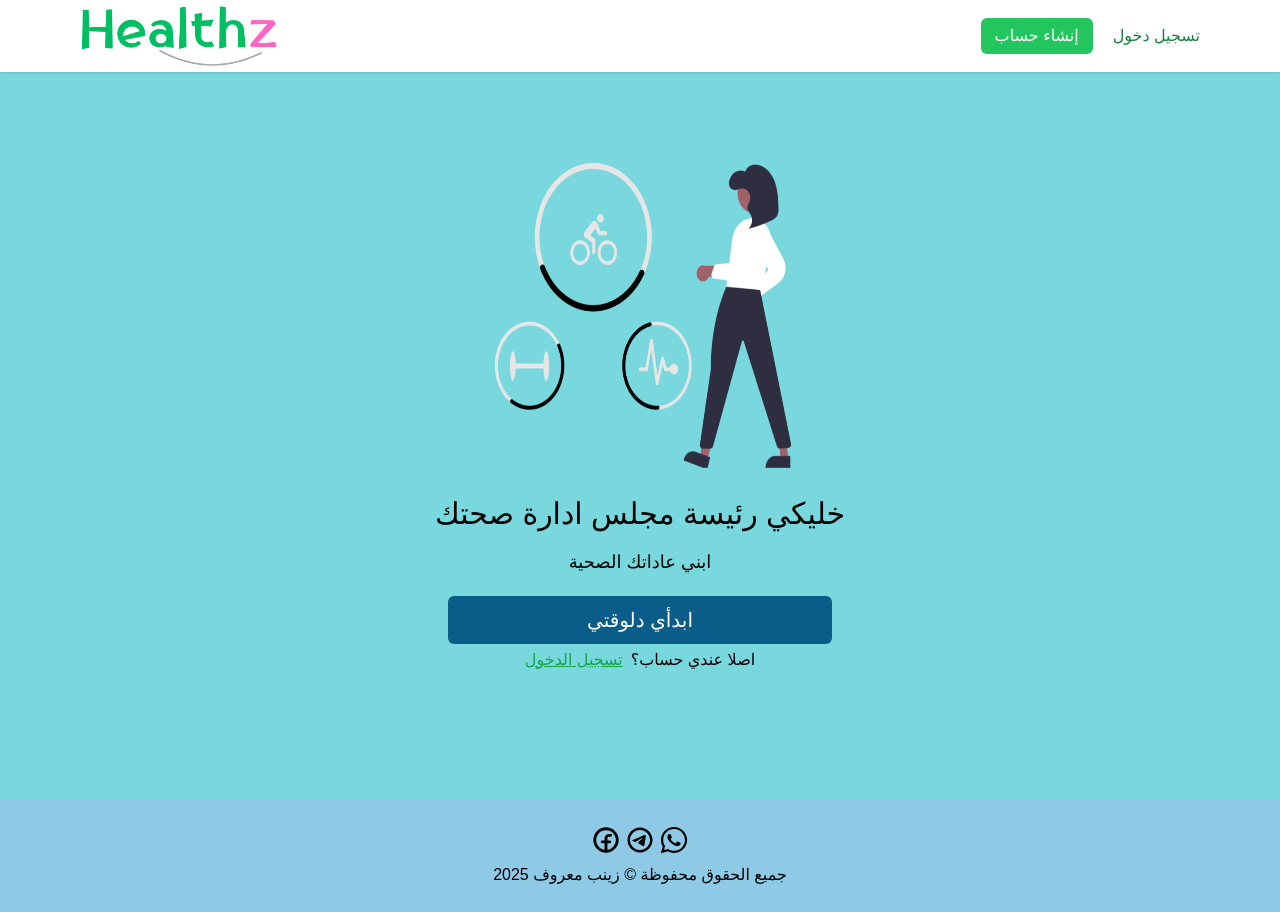
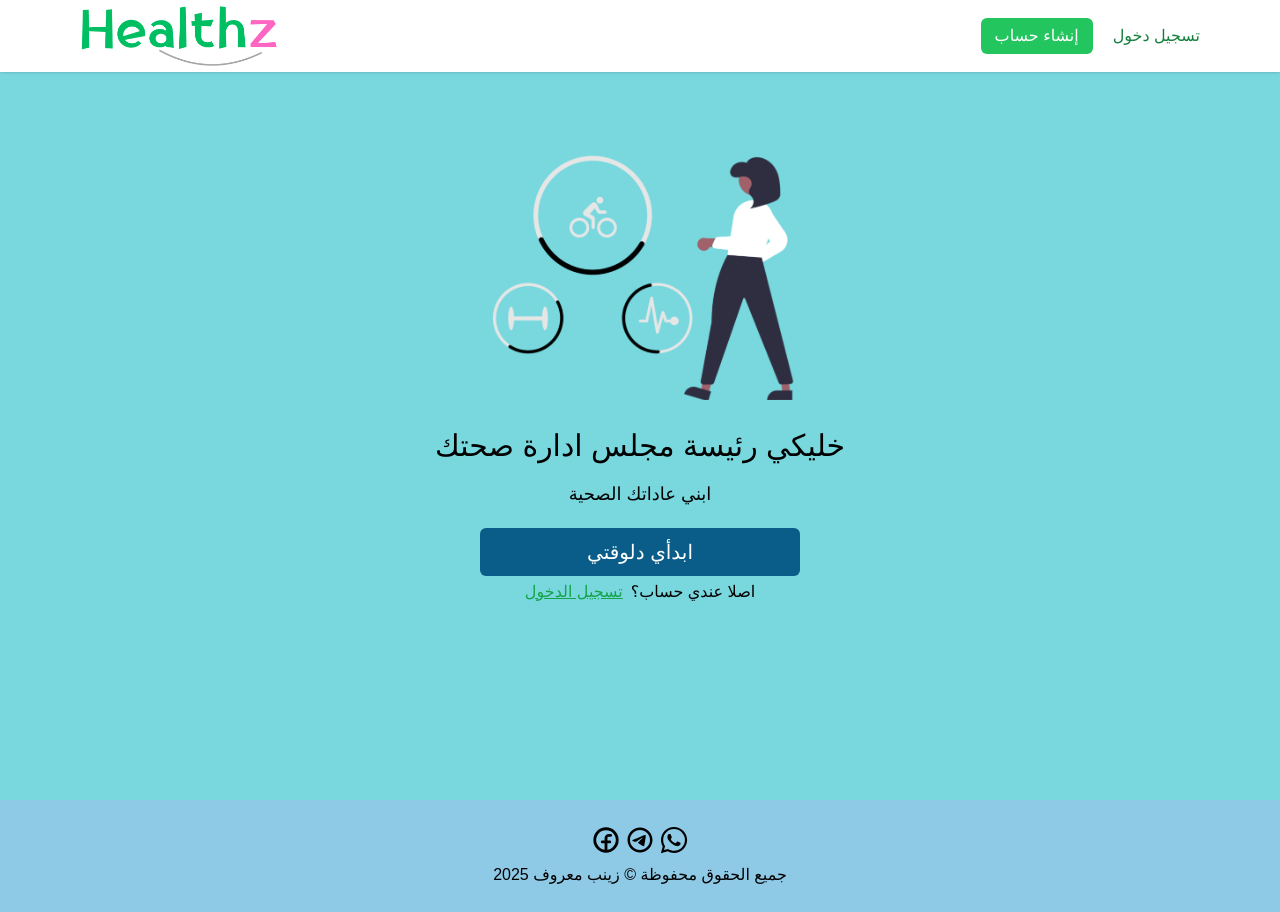
Before and after one commit to omarhatemsobhymostafa/health-z, a React (Create React App) app: page / in a window 1280 px wide. Built offline with nearby package versions, Linux system fonts and the light colour scheme.

Commit message:
image landinhg edit

```diff
--- a/src/Components/Landing.jsx
+++ b/src/Components/Landing.jsx
@@ -5,11 +5,11 @@ import img from './../images/illust1.png'
 export default function Landing() {
   return (
     <>
-      <div className='h-[100vh] w-full bg-[rgb(120,216,222)] flex flex-col items-center py-32'>
-            <img src={img} alt=""  className='w-1/4 h-96 ' />
+      <div className='h-[100vh] w-full bg-[rgb(120,216,222)] flex flex-col items-center py-32 px-6'>
+            <img src={img} alt=""  className='h-1/2' />
             <h2 className='text-3xl mt-7'>  خليكي رئيسة مجلس ادارة صحتك</h2>
             <p className='mt-4 text-lg'>ابني عاداتك الصحية</p>
-            <Link to='/dashboard'><button className='bg-[#0a5d89] w-96 h-12 mt-5 text-white rounded-md text-xl'>ابدأي دلوقتي</button></Link>
+            <Link to='/dashboard'><button className='bg-[#0a5d89] w-80 h-12 mt-5 text-white rounded-md text-xl '>ابدأي دلوقتي</button></Link>
             <div className='flex gap-2 mt-1'><span>اصلا عندي حساب؟</span><Link to={'./login'} className='underline text-green-600'>تسجيل الدخول</Link></div>
       </div>
     </>
```
